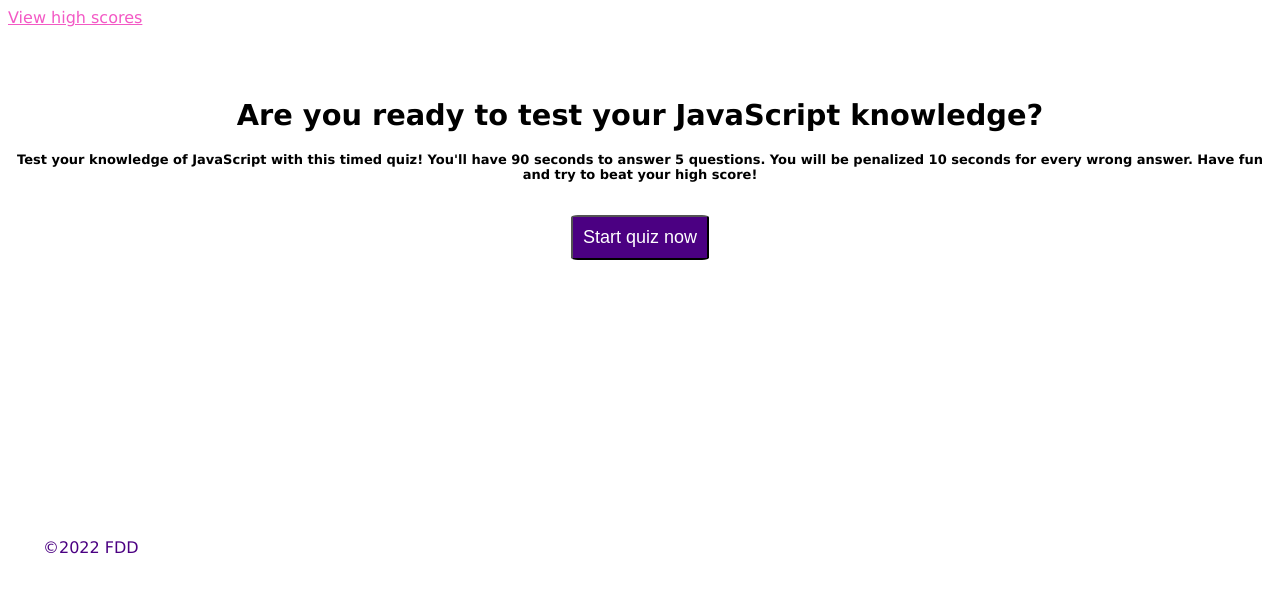
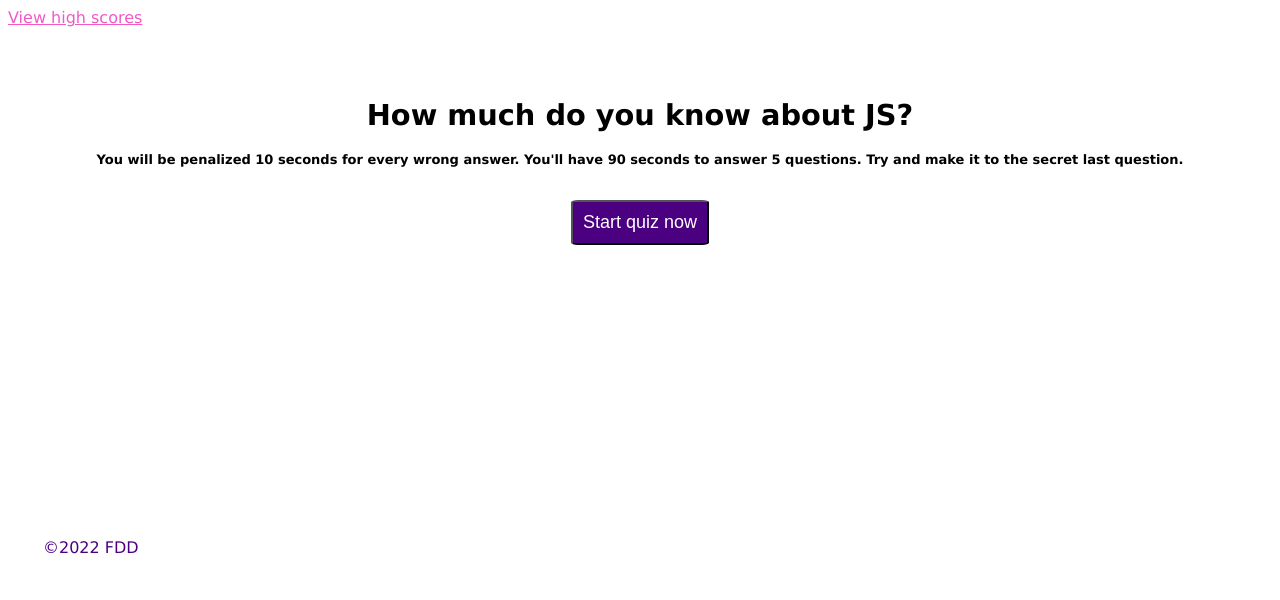
Before and after one commit to farrelldianni/java-quiz-fdd, a plain HTML site: page index.html in a window 1280 px wide. Shown: the top 600 px of the page. Drawn offline with Linux system fonts and the light colour scheme.

Commit message:
commented code for better readabilty, added best question at the end of quiz

```diff
--- a/index.html
+++ b/index.html
@@ -15,10 +15,9 @@
     </nav>
     <main>
         <div class="container" id="mainGame">
-            <h1 class="welcome">Are you ready to test your JavaScript knowledge?</h1>
-            <h3>Test your knowledge of JavaScript with this timed quiz! You'll have
-                90 seconds to answer 5 questions. You will be penalized 10 seconds for
-                every wrong answer. Have fun and try to beat your high score!
+            <h1 class="welcome">How much do you know about JS?</h1>
+            <h3>You will be penalized 10 seconds for
+                every wrong answer. You'll have 90 seconds to answer 5 questions.  Try and make it to the secret last question.
             </h3>
             <button id="start">Start quiz now</button>
         </div>
```
Also changed, not shown: 1 other file.
